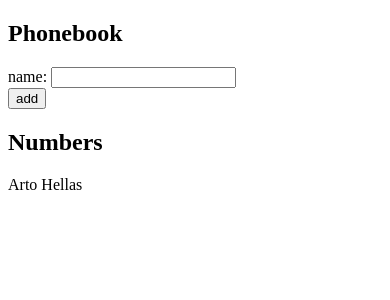
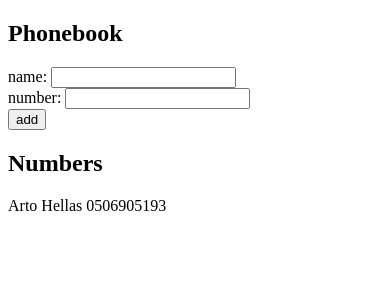
Before and after one commit to snr-roko/Helsinki, a React (Vite) app in the folder Part2/phonebook/: page / in a window 390 px wide. Shown: the top 300 px of the page. Built offline with nearby package versions, Linux system fonts and the light colour scheme.

Commit message:
Exercise 2.8 - A number State added and Rendered: A useState hook implemented to render number in addition to the previous name in the phonebook. Now, another input html element has also been added to take in the number data and render it.

```diff
--- a/Part2/phonebook/src/App.jsx
+++ b/Part2/phonebook/src/App.jsx
@@ -2,24 +2,33 @@
 
 const App = () => {
   const [persons, setPersons] = useState([
-    { name: 'Arto Hellas' }
+    { name: 'Arto Hellas',
+      number: '0506905193'
+     }
   ])
   const [newName, setNewName] = useState('')
+  const [newNumber, setNewNumber] = useState('')
 
-  const handleChange = (event) => {
+  const handleNameChange = (event) => {
     setNewName(event.target.value)
+  }
+
+  const handleNumberChange = (event) => {
+    setNewNumber(event.target.value)
   }
 
   const handleSubmit = (event) => {
     event.preventDefault()
     const newPerson = {
-      name: newName
+      name: newName,
+      number: newNumber
     }
     if (persons.some(person => person.name === newPerson.name)){
       alert(`${newPerson.name} is already added to the Phonebook`)
     } else {
       setPersons([...persons, newPerson])
       setNewName('')
+      setNewNumber('')
     }
   }
 
@@ -28,7 +37,8 @@
       <h2>Phonebook</h2>
       <form onSubmit={handleSubmit} >
         <div>
-          name: <input value={newName} onChange={handleChange} />
+          <div>name: <input value={newName} onChange={handleNameChange} /></div>
+          <div>number: <input value={newNumber} onChange={handleNumberChange} /></div>
         </div>
         <div>
           <button type="submit">add</button>
@@ -37,7 +47,7 @@
       <h2>Numbers</h2>
       <div>
         {persons.map(person =>
-        <p key={person.name}>{person.name}</p>
+        <p key={person.name}>{person.name} {person.number}</p>
         )}
       </div>
     </div>
```
